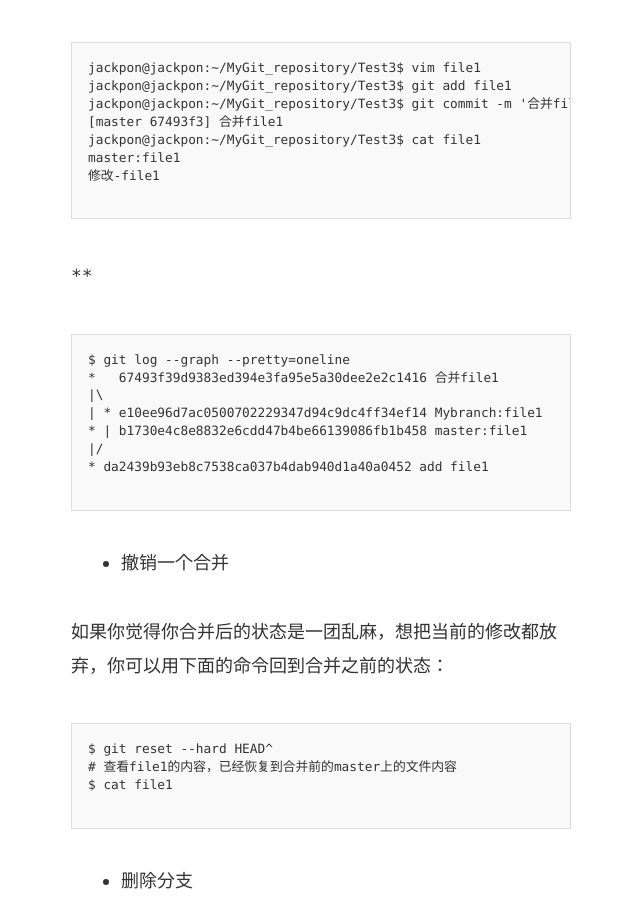
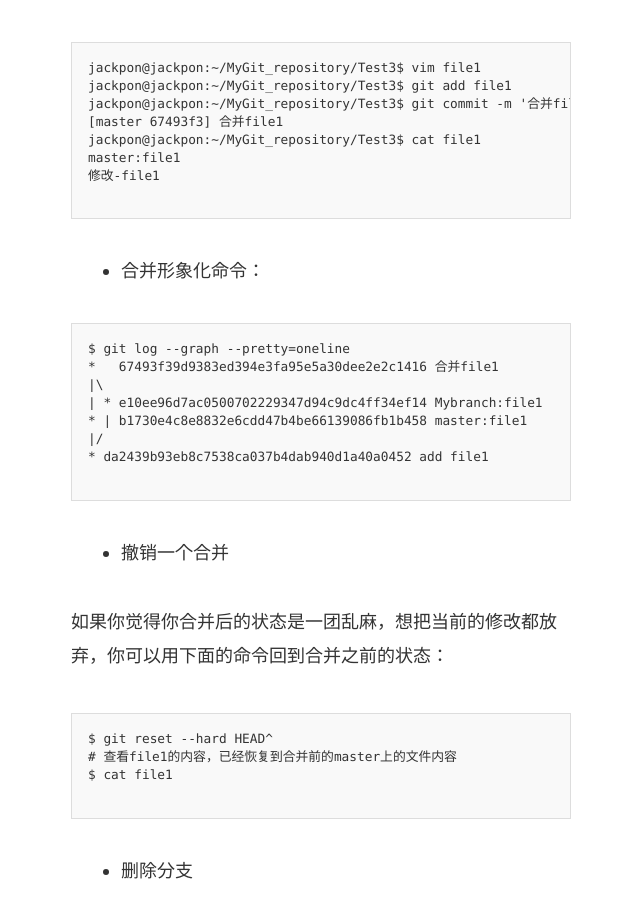
Before and after one commit to davi-xiao/Jackpon.github.io, a Jekyll site: the page built from _posts/2017-08-18-Git的基本操作.md, in a window 1280 px wide and 900 px high, scrolled down 9057 px. Shown: the whole window, without its empty margins (319-959 px from the left). Built offline with Jekyll 4.4.1, drawn with Linux system fonts in a browser that asks for light colours.

Commit message:
My Gitblog

````diff
--- a/_posts/2017-08-18-Git的基本操作.md
+++ b/_posts/2017-08-18-Git的基本操作.md
@@ -8,7 +8,7 @@
 Git是目前世界上最先进的分布式版本控制系统（没有之一），简单点讲就是可以记录你对文件每一次的改动，而且还可以让同事协作编辑。
 
  - **在Linux上安装Git**
- 首先可以先在终端输入git，查看系统有没有安装:
+    首先可以先在终端输入git，查看系统有没有安装:
 ```
 $ git
 The program 'git' is currently not installed. You can install it by typing:
@@ -22,7 +22,7 @@
 ```
 
  - **创建远程仓库**
-创建完账号后，可以开始创建仓库:
+  创建完账号后，可以开始创建仓库:
 
 ![这里写图片描述](http://img.blog.csdn.net/20170814102332098?/2/text/aHR0cDovL2Jsb2cuY3Nkbi5uZXQvSmFja3Bvbndvbmc=/font/5a6L5L2T/fontsize/400/fill/I0JBQkFCMA==/dissolve/70/gravity/SouthEast)
 
@@ -31,15 +31,15 @@
 
 
  - **SSH 公私钥的使用**
-讲解如何使用 ssh-keygen 生成公私钥，在终端输入命令，然后建议一路按enter就可以（会把密钥文件放置再默认路径`~/.ssh/`）
+  讲解如何使用 ssh-keygen 生成公私钥，在终端输入命令，然后建议一路按enter就可以（会把密钥文件放置再默认路径`~/.ssh/`）
 ```
 $ ssh-keygen
 ```
 查看两个密钥文件，后缀为 .pub 的就是公钥文件，另一个没有后缀的就是私钥文件;
 
  - **关联公钥到 Github 账号下**
-首先复制公钥文件中的内容，也就是 ssh-rsa 开头到 用户名@主机名 这段字符串（全部复制就对了）；打开Setting ->SSH and GPG keys，选择new SSH key，填写title和以及将刚才的复制内容粘贴到key：
-![这里写图片描述](http://img.blog.csdn.net/20170814143231144?/2/text/aHR0cDovL2Jsb2cuY3Nkbi5uZXQvSmFja3Bvbndvbmc=/font/5a6L5L2T/fontsize/400/fill/I0JBQkFCMA==/dissolve/70/gravity/SouthEast)
+  首先复制公钥文件中的内容，也就是 ssh-rsa 开头到 用户名@主机名 这段字符串（全部复制就对了）；打开Setting ->SSH and GPG keys，选择new SSH key，填写title和以及将刚才的复制内容粘贴到key：
+  ![这里写图片描述](http://img.blog.csdn.net/20170814143231144?/2/text/aHR0cDovL2Jsb2cuY3Nkbi5uZXQvSmFja3Bvbndvbmc=/font/5a6L5L2T/fontsize/400/fill/I0JBQkFCMA==/dissolve/70/gravity/SouthEast)
 
  - **配置用户名与邮箱**
 
@@ -114,8 +114,8 @@
 ```
 
  - *撤销*
-  要把仓库里的改动撤销回克隆下来的状态（注意，如果改动之后执行了提交就无法再撤销，只能从远程仓库重新克隆一份到本地），可以使用 git reset 命令，具体步骤如下：
-比如我们要把刚才删除的 README.md 文件给还原回来，就可以在仓库目录下，敲入 git reset --hard HEAD 来回退
+     要把仓库里的改动撤销回克隆下来的状态（注意，如果改动之后执行了提交就无法再撤销，只能从远程仓库重新克隆一份到本地），可以使用 git reset 命令，具体步骤如下：
+     比如我们要把刚才删除的 README.md 文件给还原回来，就可以在仓库目录下，敲入 git reset --hard HEAD 来回退
 
 ```
 jackpon@jackpon:~/MyGit_repository/Test3$ git reset --hard HEAD
@@ -266,7 +266,7 @@
 
 ```
 
- **
+* 合并形象化命令：
 
 ```
 $ git log --graph --pretty=oneline
@@ -300,7 +300,7 @@
 `git branch -d`只能删除那些已经被当前分支的合并的分支. 如果你要强制删除某个分支的话就用`git branch –D`
 
  - **比较分支**
-我们先创建分支test，并改变编辑test中的文件，最后比较两个分支的不同处：
+  我们先创建分支test，并改变编辑test中的文件，最后比较两个分支的不同处：
 
 ```
 $ echo "branch test">>file1
@@ -371,7 +371,7 @@
 
 
  - Git日志
- git log命令可以显示所有的提交(commit)：
+    git log命令可以显示所有的提交(commit)：
 
 
 ```
````
